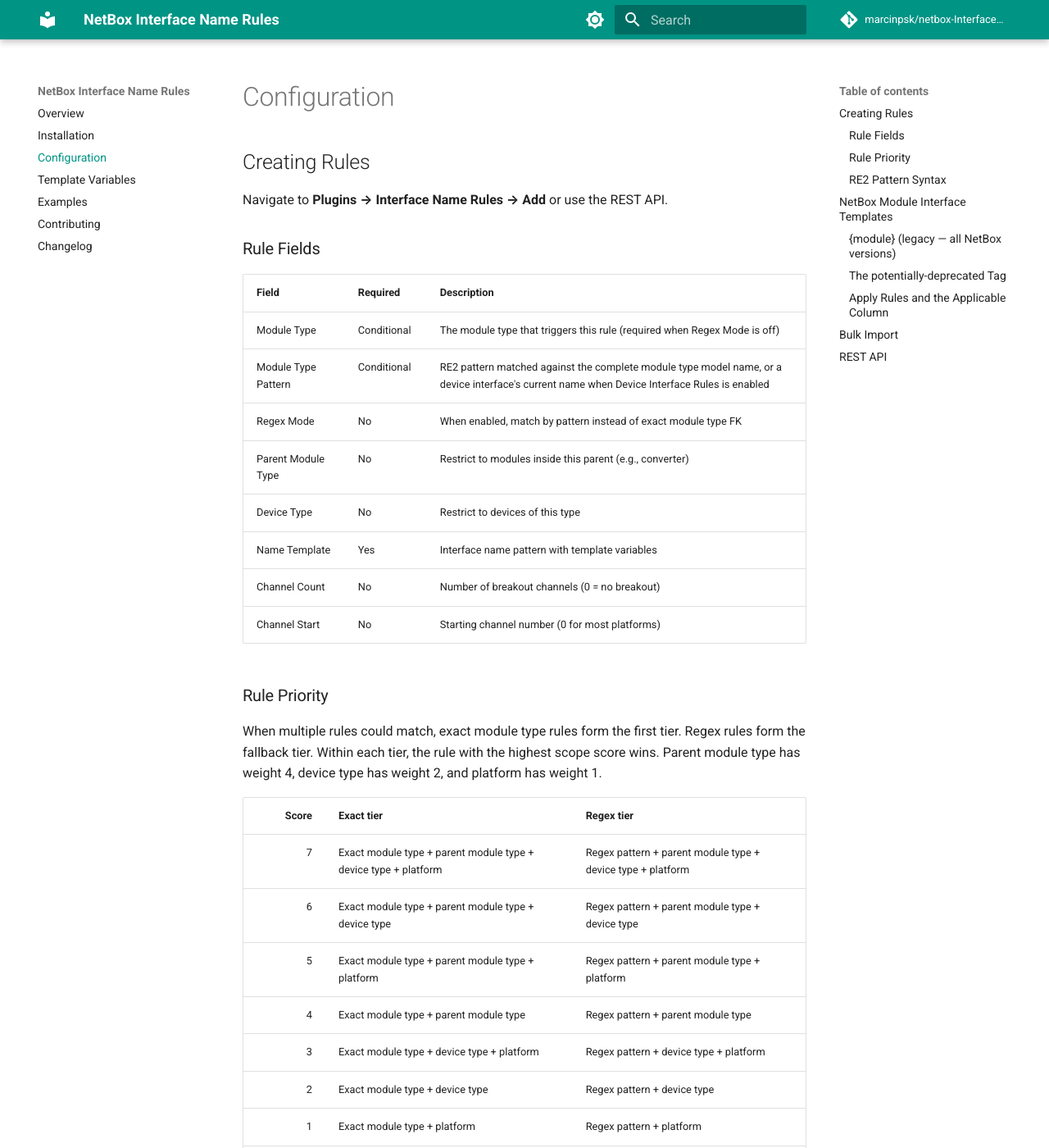
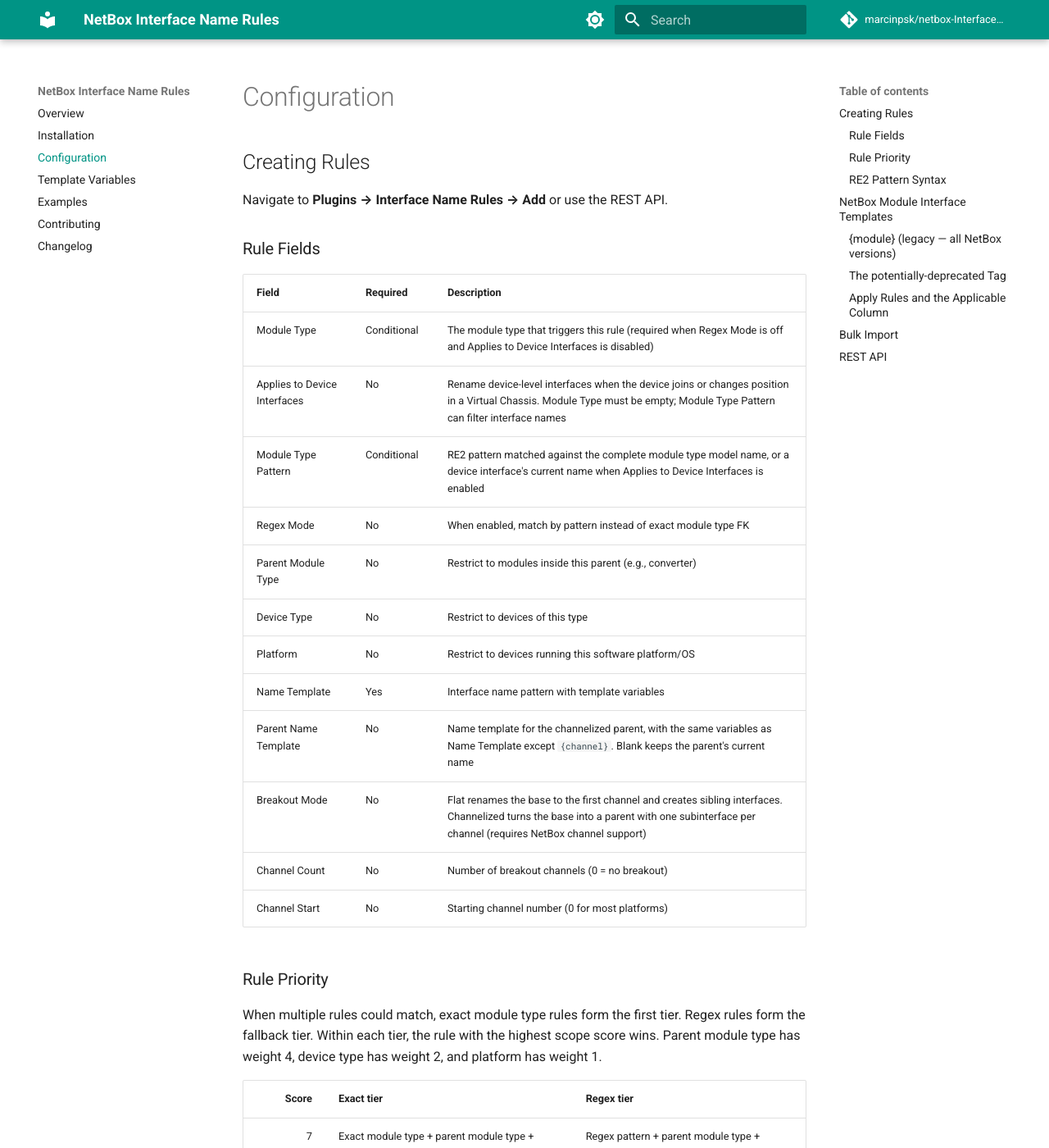
Before and after one commit to marcinpsk/netbox-InterfaceNameRules-plugin, an MkDocs documentation site: the page built from docs/configuration.md, in a window 1280 px wide and 1400 px high. Shown: the whole window at 82% size. Built offline with MkDocs 1.6.1 and Material for MkDocs 9.7.7, drawn with Linux system fonts in a browser that asks for light colours; comment, search, counter and statistics services are not loaded.

Commit message:
docs: describe missing interface rule fields

```diff
--- a/docs/configuration.md
+++ b/docs/configuration.md
@@ -8,12 +8,16 @@
 
 | Field | Required | Description |
 |-------|----------|-------------|
-| Module Type | Conditional | The module type that triggers this rule (required when Regex Mode is off) |
-| Module Type Pattern | Conditional | RE2 pattern matched against the complete module type model name, or a device interface's current name when Device Interface Rules is enabled |
+| Module Type | Conditional | The module type that triggers this rule (required when Regex Mode is off and Applies to Device Interfaces is disabled) |
+| Applies to Device Interfaces | No | Rename device-level interfaces when the device joins or changes position in a Virtual Chassis. Module Type must be empty; Module Type Pattern can filter interface names |
+| Module Type Pattern | Conditional | RE2 pattern matched against the complete module type model name, or a device interface's current name when Applies to Device Interfaces is enabled |
 | Regex Mode | No | When enabled, match by pattern instead of exact module type FK |
 | Parent Module Type | No | Restrict to modules inside this parent (e.g., converter) |
 | Device Type | No | Restrict to devices of this type |
+| Platform | No | Restrict to devices running this software platform/OS |
 | Name Template | Yes | Interface name pattern with template variables |
+| Parent Name Template | No | Name template for the channelized parent, with the same variables as Name Template except `{channel}`. Blank keeps the parent's current name |
+| Breakout Mode | No | Flat renames the base to the first channel and creates sibling interfaces. Channelized turns the base into a parent with one subinterface per channel (requires NetBox channel support) |
 | Channel Count | No | Number of breakout channels (0 = no breakout) |
 | Channel Start | No | Starting channel number (0 for most platforms) |
 
```
